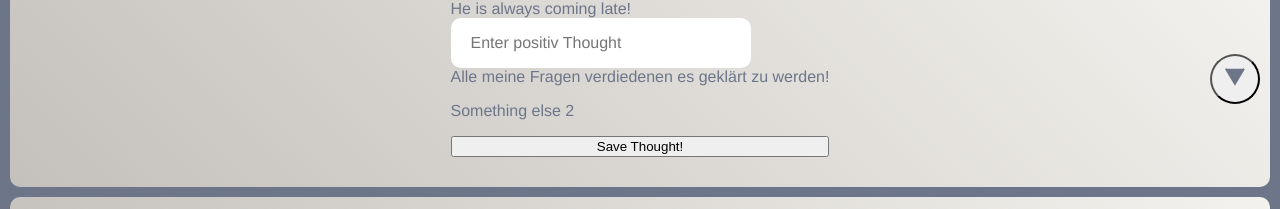
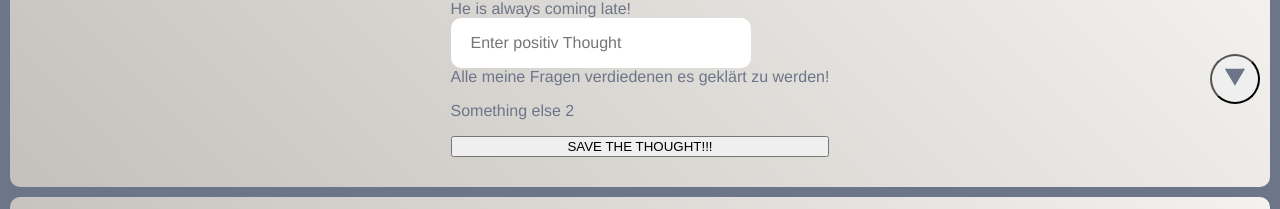
Before and after one commit to rschulzongithub/permanent-efforts, a React (Create React App) app: page /constructor in a window 1280 px wide. Both pictures are taken after a click on the button 1235 px from the left and 157 px from the top of the page. Shown: the part 148-357 px from the top of the page. Built offline with nearby package versions, Linux system fonts and the light colour scheme.

Commit message:
Save actual state

```diff
--- a/src/App.js
+++ b/src/App.js
@@ -37,9 +37,9 @@ function App() {
                   setThoughts([{ destrThought: text }, ...thoughts])
                   setCreateThought(!createThought)
                 }}
-                onSaveThought={(index, constructThought) =>
-                  saveThought(index, constructThought)
-                }
+                onButtonClick={(index, saveConstrThought) => {
+                  addConstructiveThought(index, saveConstrThought)
+                }}
                 createThought={createThought}
                 deleteThought={deleteThought}
                 thoughts={thoughts}
@@ -76,11 +76,11 @@ function App() {
     ])
   }
 
-  function saveThought(index, constructThought) {
+  function addConstructiveThought(index, saveConstrThought) {
     const thought = thoughts[index]
     setThoughts([
       ...thoughts.slice(0, index),
-      { ...thought, konstrThought: constructThought },
+      { ...thought, konstrThought: saveConstrThought },
       ...thoughts.slice(index + 1)
     ])
   }
--- a/src/DestrThoughts.js
+++ b/src/DestrThoughts.js
@@ -13,7 +13,7 @@ export default function DestrThoughts({
   collapsed,
   setCollapsed,
   handleClick,
-  onSaveThought
+  onButtonClick
 }) {
   const [newThought, setNewThought] = useState('')
   const [newConstructiveThought, setNewConstructiveThought] = useState('')
@@ -31,8 +31,8 @@ export default function DestrThoughts({
         ))} */}
         <p>Something else 2</p>
         <DeleteBtn onClick={() => change(index)}>X</DeleteBtn>{' '}
-        <button onClick={() => onSaveThought(index, newConstructiveThought)}>
-          Save Thought!
+        <button onClick={() => onButtonClick(index, newConstructiveThought)}>
+          SAVE THE THOUGHT!!!
         </button>
       </>
     )
```
